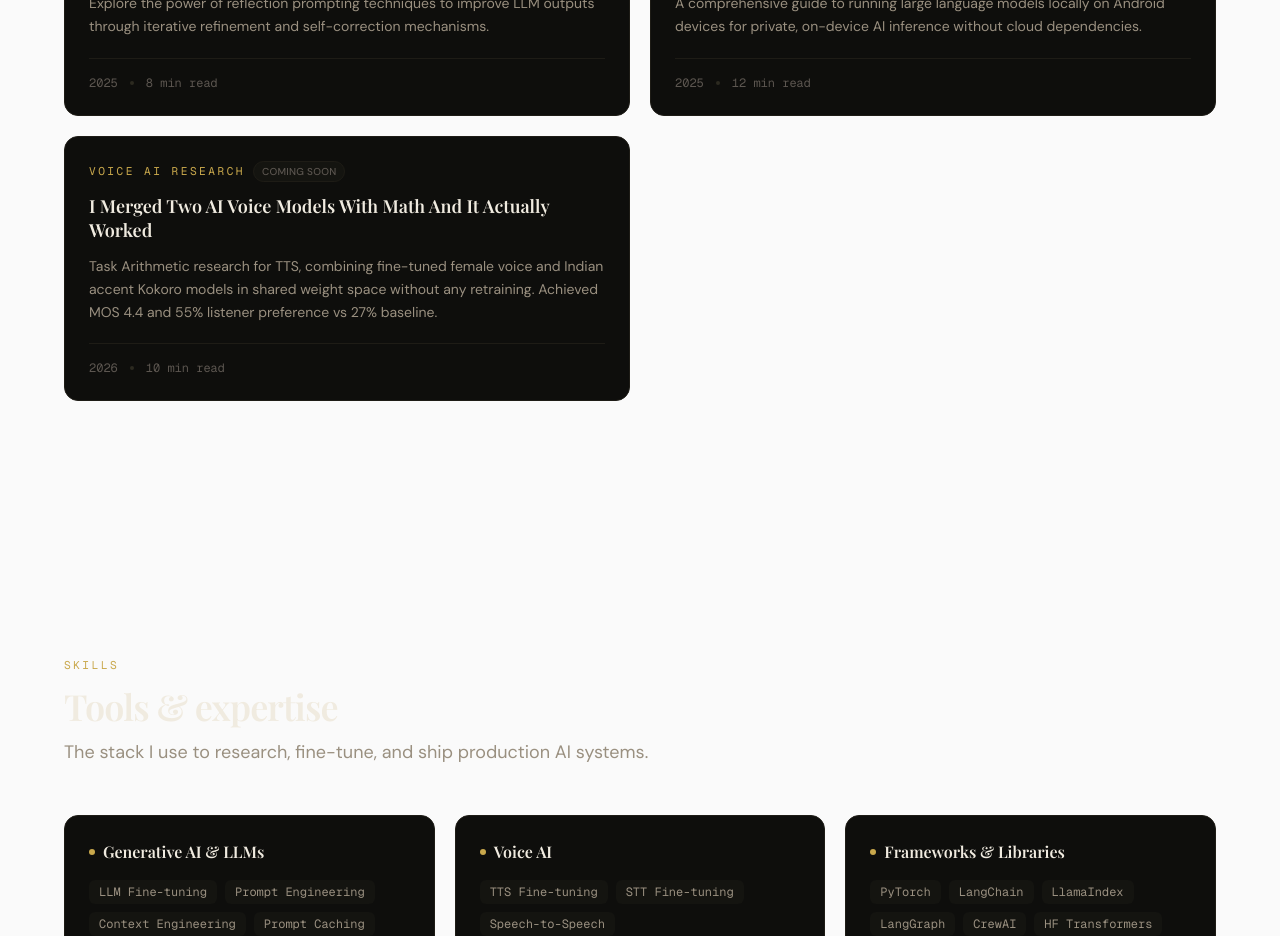
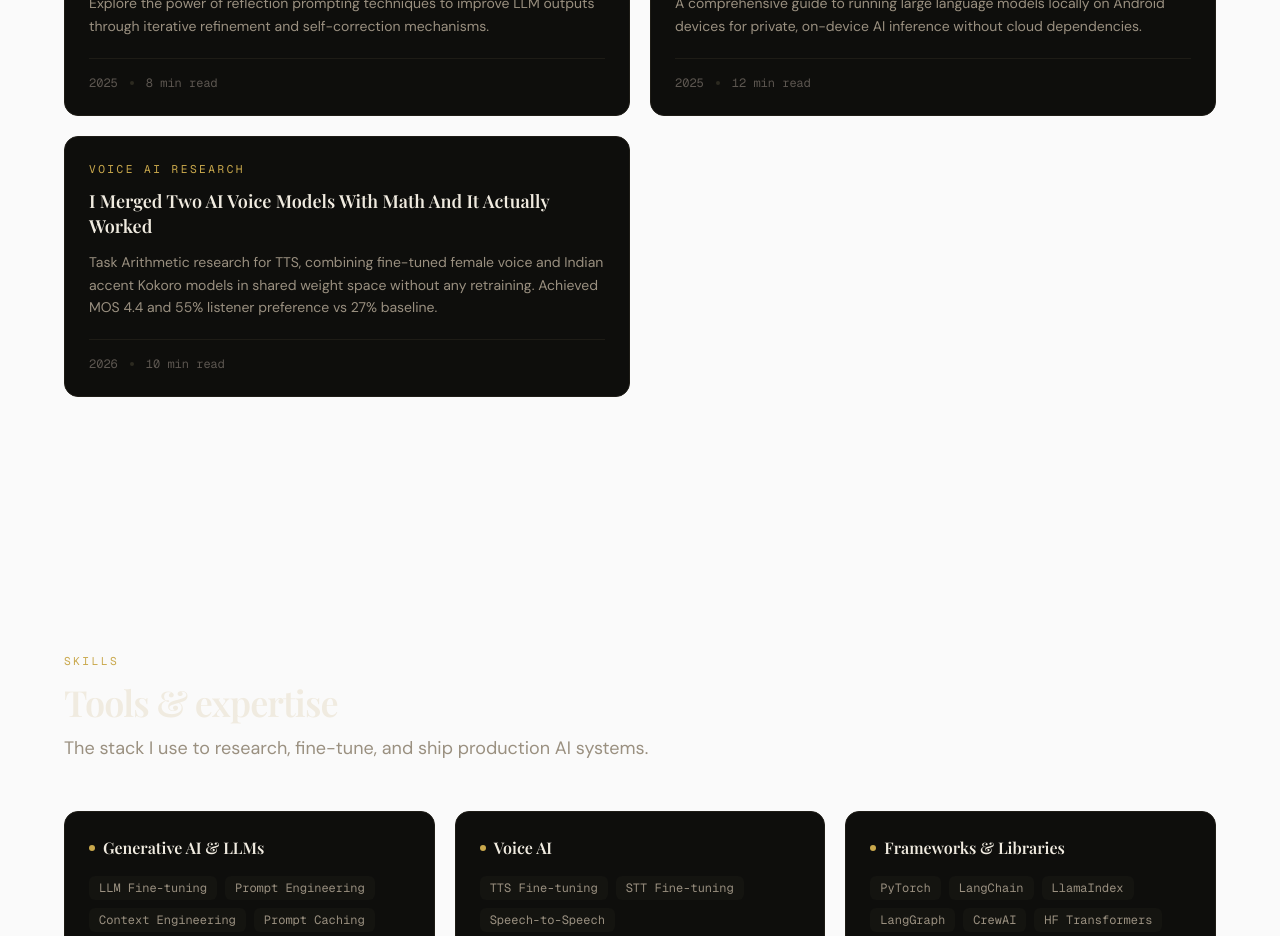
Before and after one commit to Jeevav62/portfolio, a Next.js app: page / in a window 1280 px wide. Shown: the part 5540-6476 px from the top of the page. Built offline with nearby package versions, Linux system fonts and the light colour scheme; a web font is replaced by a local one.

Commit message:
fix: TTS article HF link + comingSoon type guard

```diff
--- a/app/components/sections/TechnicalWriting.tsx
+++ b/app/components/sections/TechnicalWriting.tsx
@@ -50,11 +50,10 @@ const articles = [
     title: "I Merged Two AI Voice Models With Math And It Actually Worked",
     excerpt:
       "Task Arithmetic research for TTS, combining fine-tuned female voice and Indian accent Kokoro models in shared weight space without any retraining. Achieved MOS 4.4 and 55% listener preference vs 27% baseline.",
-    url: "#",
+    url: "https://huggingface.co/jeevav62/models",
     date: "2026",
     readTime: "10 min read",
     category: "Voice AI Research",
-    comingSoon: true,
   },
 ];
 
@@ -65,7 +64,7 @@ function ArticleCard({
   article: (typeof articles)[0];
   index: number;
 }) {
-  const isComingSoon = "comingSoon" in article && article.comingSoon;
+  const isComingSoon = "comingSoon" in article && !!(article as Record<string, unknown>).comingSoon;
 
   return (
     <motion.a
```
